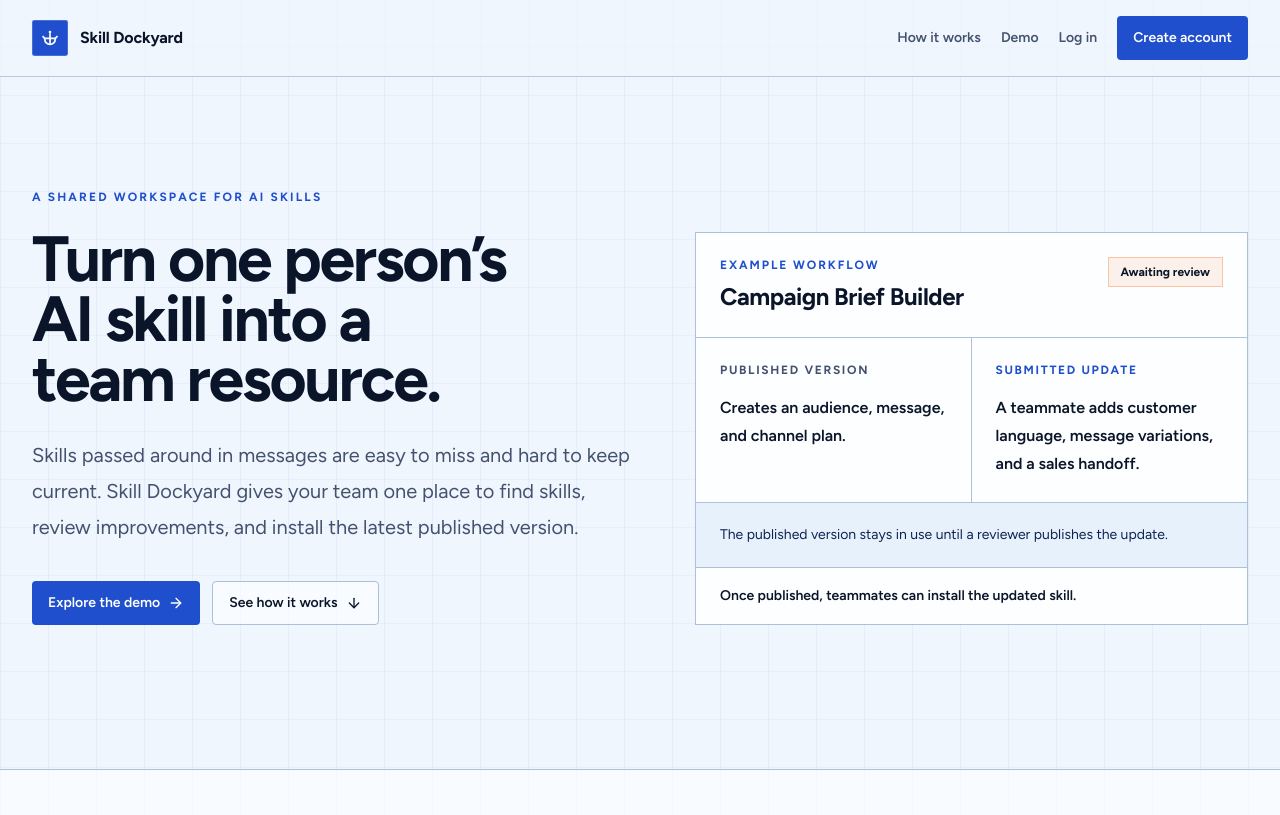
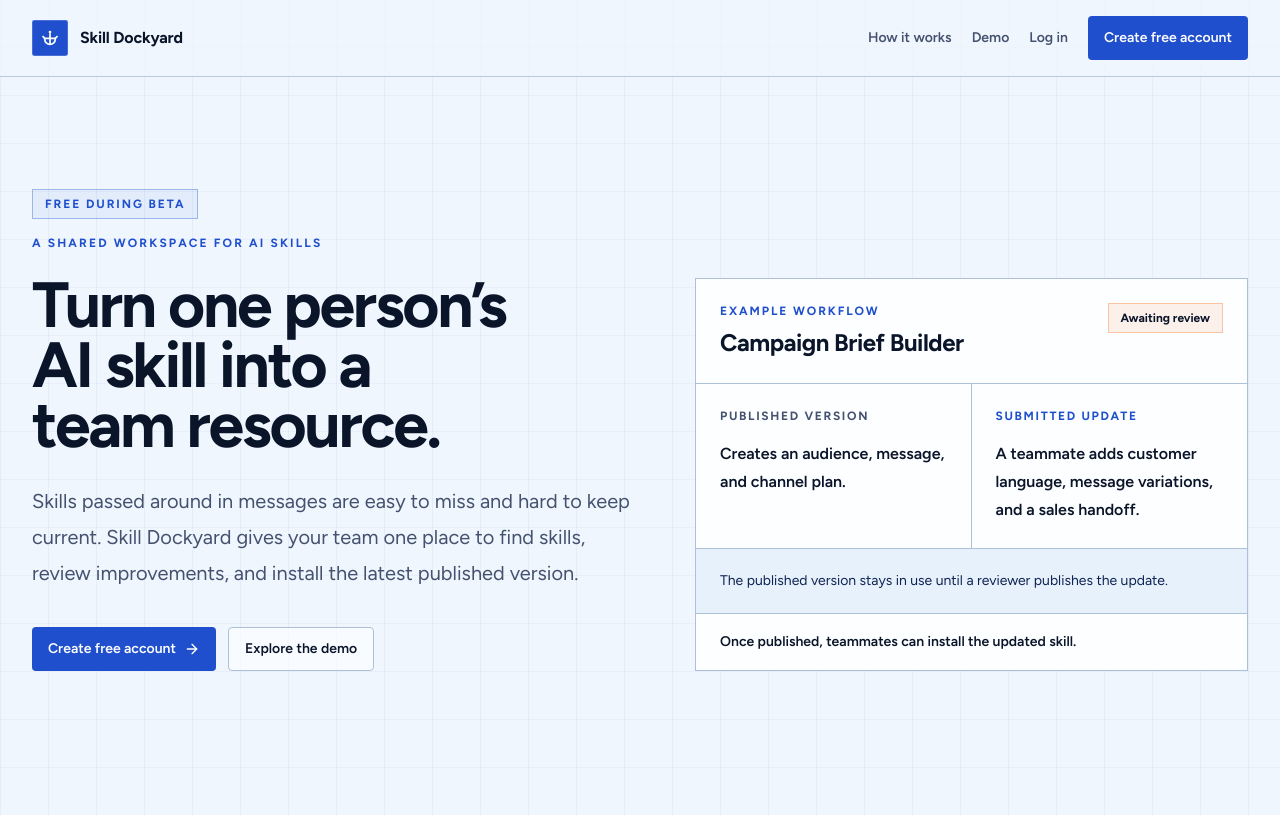
Before and after one commit to weber-stephen/SkillDockyard, a Next.js app: page / in a window 1280 px wide. Shown: the top 815 px of the page. Built offline with nearby package versions, Linux system fonts and the light colour scheme; no server answers.

Commit message:
feat: promote free beta signup (#34)

```diff
--- a/playwright.config.ts
+++ b/playwright.config.ts
@@ -33,7 +33,8 @@
       NEXT_PUBLIC_SUPABASE_URL: "",
       NEXT_PUBLIC_SUPABASE_PUBLISHABLE_KEY: "",
       NEXT_PUBLIC_SUPABASE_ANON_KEY: "",
-      SUPABASE_SERVICE_ROLE_KEY: ""
+      SUPABASE_SERVICE_ROLE_KEY: "",
+      SELF_SERVICE_SIGNUP_ENABLED: "true"
     }
   }
 });
--- a/src/app/page.tsx
+++ b/src/app/page.tsx
@@ -84,7 +84,12 @@
       <main id="main-content">
         <section className="mx-auto grid max-w-7xl gap-12 px-5 pb-24 pt-14 sm:px-8 sm:pb-28 sm:pt-20 lg:grid-cols-[minmax(0,1.04fr)_minmax(22rem,0.96fr)] lg:items-end lg:gap-16 lg:pb-36 lg:pt-28">
           <div className="min-w-0">
-            <p className="max-w-xl text-xs font-bold uppercase tracking-[0.18em] text-primary">
+            {signupEnabled ? (
+              <p className="w-fit border border-primary/35 bg-primary/[0.06] px-3 py-1.5 text-xs font-bold uppercase tracking-[0.16em] text-primary">
+                Free during beta
+              </p>
+            ) : null}
+            <p className={`${signupEnabled ? "mt-4" : ""} max-w-xl text-xs font-bold uppercase tracking-[0.18em] text-primary`}>
               A shared workspace for AI skills
             </p>
             <h1 className="mt-6 max-w-[14ch] text-balance font-display text-[clamp(2.25rem,5vw,4.25rem)] font-bold leading-[0.94] tracking-[-0.035em]">
@@ -94,6 +99,22 @@
               Skills passed around in messages are easy to miss and hard to keep current. Skill Dockyard gives your team one place to find skills, review improvements, and install the latest published version.
             </p>
             <div className="mt-9 flex flex-col gap-3 sm:flex-row sm:flex-wrap">
+              {signupEnabled ? (
+                <>
+                  <Button asChild className="min-h-11 w-full sm:w-auto">
+                    <Link href="/signup" data-analytics-event="cta_clicked" data-analytics-location="landing_hero" data-analytics-label="create_free_account">
+                      Create free account
+                      <ArrowRight className="h-4 w-4" aria-hidden="true" />
+                    </Link>
+                  </Button>
+                  <Button asChild variant="outline" className="min-h-11 w-full bg-panel/70 sm:w-auto">
+                    <Link href="/demo" data-analytics-event="cta_clicked" data-analytics-location="landing_hero" data-analytics-label="explore_demo">
+                      Explore the demo
+                    </Link>
+                  </Button>
+                </>
+              ) : (
+                <>
                   <Button asChild className="min-h-11 w-full sm:w-auto">
                     <Link href="/demo" data-analytics-event="cta_clicked" data-analytics-location="landing_hero" data-analytics-label="explore_demo">
                       Explore the demo
@@ -106,6 +127,8 @@
                       <ArrowDown className="h-4 w-4" aria-hidden="true" />
                     </a>
                   </Button>
+                </>
+              )}
             </div>
           </div>
 
@@ -131,7 +154,7 @@
           <BrandMark compact className="sm:gap-3" />
           {signupEnabled ? (
             <Button asChild className="min-h-11 shrink-0 px-3 text-[13px] sm:hidden">
-              <Link href="/signup">Create account</Link>
+              <Link href="/signup" data-analytics-event="cta_clicked" data-analytics-location="landing_header" data-analytics-label="create_free_account">Create free account</Link>
             </Button>
           ) : null}
         </div>
@@ -148,7 +171,7 @@
           </Link>
           {signupEnabled ? (
             <Button asChild className="ml-2 hidden min-h-11 sm:inline-flex">
-              <Link href="/signup">Create account</Link>
+              <Link href="/signup" data-analytics-event="cta_clicked" data-analytics-location="landing_header" data-analytics-label="create_free_account">Create free account</Link>
             </Button>
           ) : null}
         </nav>
@@ -305,29 +328,41 @@
     <section className="mx-auto max-w-7xl px-5 py-20 sm:px-8 sm:py-28">
       <div className="grid gap-8 border border-primary/25 bg-primary/[0.055] p-6 sm:p-9 lg:grid-cols-[1fr_auto] lg:items-end lg:p-12">
         <div>
-          <p className="text-xs font-bold uppercase tracking-[0.18em] text-primary">Start with the demo</p>
+          <p className="text-xs font-bold uppercase tracking-[0.18em] text-primary">{signupEnabled ? "Free during beta" : "Start with the demo"}</p>
           <h2 className="mt-4 max-w-[17ch] text-balance font-display text-4xl font-bold leading-[1] tracking-[-0.025em] sm:text-5xl">
-            Let useful AI skill improvements reach the whole team.
+            {signupEnabled ? "Give your team one trusted version to build from." : "Let useful AI skill improvements reach the whole team."}
           </h2>
           <p className="mt-5 max-w-[58ch] text-pretty text-lg leading-8 text-muted-foreground">
-            Explore a sample skill, review an update, and see how teammates can install the published version.
+            {signupEnabled ? "Create your workspace at no cost during beta, or explore the product with sample data first." : "Explore a sample skill, review an update, and see how teammates can install the published version."}
           </p>
         </div>
         <div className="flex flex-col gap-3 sm:flex-row lg:justify-end">
+          {signupEnabled ? (
+            <>
+              <Button asChild className="min-h-11 w-full sm:w-auto">
+                <Link href="/signup" data-analytics-event="cta_clicked" data-analytics-location="landing_closing" data-analytics-label="create_free_account">
+                  Create free account
+                  <ArrowRight className="h-4 w-4" aria-hidden="true" />
+                </Link>
+              </Button>
+              <Button asChild variant="outline" className="min-h-11 w-full bg-background/70 sm:w-auto">
+                <Link href="/demo" data-analytics-event="cta_clicked" data-analytics-location="landing_closing" data-analytics-label="explore_demo">
+                  Explore the demo
+                </Link>
+              </Button>
+            </>
+          ) : (
+            <>
               <Button asChild className="min-h-11 w-full sm:w-auto">
                 <Link href="/demo" data-analytics-event="cta_clicked" data-analytics-location="landing_closing" data-analytics-label="explore_demo">
                   Explore the demo
                   <ArrowRight className="h-4 w-4" aria-hidden="true" />
                 </Link>
               </Button>
-          {signupEnabled ? (
-            <Button asChild variant="outline" className="min-h-11 w-full bg-background/70 sm:w-auto">
-              <Link href="/signup" data-analytics-event="cta_clicked" data-analytics-location="landing_closing" data-analytics-label="create_account">Create account</Link>
-            </Button>
-          ) : (
               <Button asChild variant="outline" className="min-h-11 w-full bg-background/70 sm:w-auto">
                 <a href="#how-it-works" data-analytics-event="cta_clicked" data-analytics-location="landing_closing" data-analytics-label="how_it_works">See how it works</a>
               </Button>
+            </>
           )}
         </div>
       </div>
```
Also changed, not shown: 1 other file (tests, documents, lock files or other folders). Lines whose indentation alone changed are shown as unchanged.
